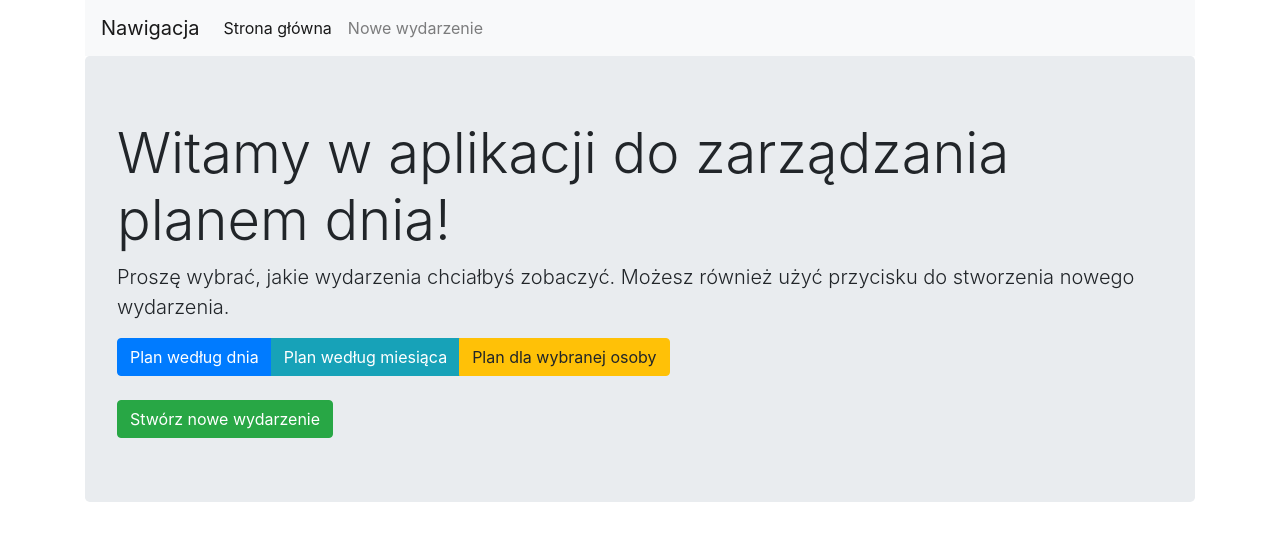
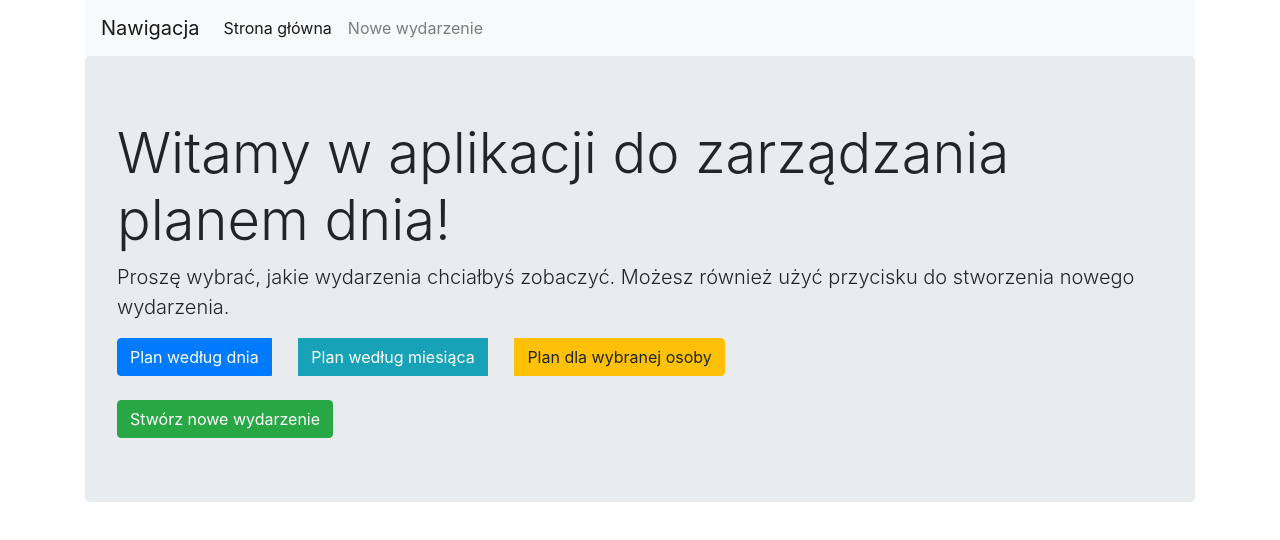
Before and after one commit to Bairei/react-todo-app, a React (Create React App) app: page / in a window 1280 px wide. Shown: the top 540 px of the page. Built offline with nearby package versions, Linux system fonts and the light colour scheme.

Commit message:
Various small fixes

```diff
--- a/src/components/forms/EventForm.js
+++ b/src/components/forms/EventForm.js
@@ -48,6 +48,9 @@ export class EventForm extends Component {
                         })
                     })
                 }
+            })
+            .then(unusedVariable => {
+                this.validateData(); // validate everything after fetching from API when editing, so the save button will be available if everything's ok
             });
         }
     }
--- a/src/index.css
+++ b/src/index.css
@@ -3,3 +3,7 @@ body {
   padding: 0;
   font-family: sans-serif;
 }
+
+.btn {
+  margin-right: 5%;
+}
```
Also changed, not shown: 1 other file (tests, documents, lock files or other folders).
